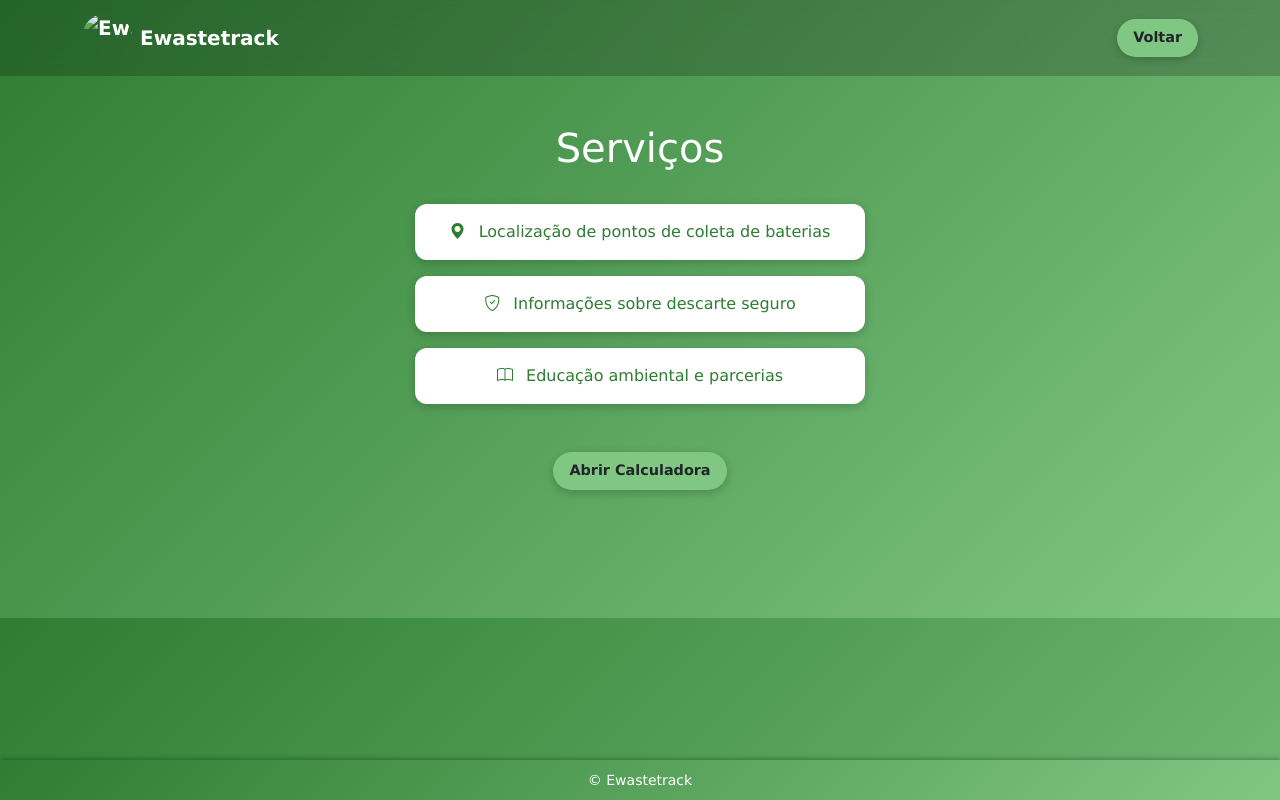
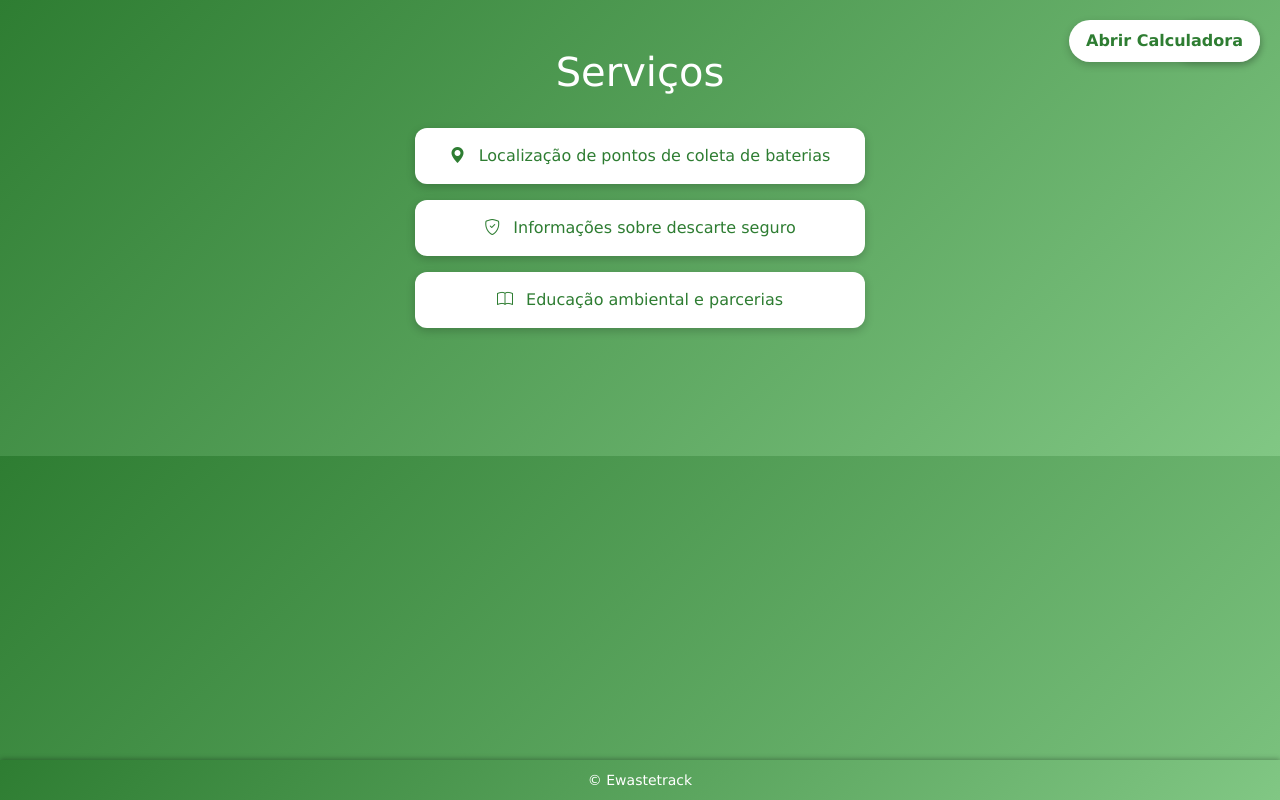
Before and after one commit to eduardaoikawa/Ewastetrack, a plain HTML site: page pages/serviço.html in a window 1280 px wide. Drawn offline with nearby package versions, Linux system fonts and the light colour scheme.

Commit message:
Update serviço.html

```diff
--- a/pages/serviço.html
+++ b/pages/serviço.html
@@ -10,29 +10,11 @@
 
   <style>
     body {
-      background: linear-gradient(135deg, #2E7D32, #81C784); /* fundo verde */
+      background: linear-gradient(135deg, #2E7D32, #81C784);
       font-family: 'Verdana', sans-serif;
       color: #ffffff;
       margin: 0;
       padding-bottom: 80px;
-    }
-
-    .navbar {
-      background: rgba(0, 0, 0, 0.2);
-      backdrop-filter: blur(10px);
-    }
-
-    .navbar-brand, .nav-link {
-      color: #fff !important;
-      font-weight: 600;
-    }
-
-    .navbar-brand img {
-      width: 50px;
-      height: 50px;
-      border-radius: 50%;
-      object-fit: cover;
-      margin-right: 0.5rem;
     }
 
     h1 {
@@ -41,7 +23,7 @@
     }
 
     .service-card {
-      background-color: #ffffff; /* card branco */
+      background-color: #ffffff;
       border-radius: 12px;
       padding: 1rem;
       margin: 1rem auto;
@@ -59,26 +41,28 @@
     }
 
     .btn-eco {
-      background-color: #81C784; /* verde claro */
-      border: none;
-      color: #212529;
+      position: fixed;
+      top: 20px;
+      right: 20px;
+      background: #ffffff;
+      color: #2E7D32;
       font-weight: bold;
       padding: 0.5rem 1rem;
       border-radius: 25px;
-      transition: 0.3s;
-      cursor: pointer;
-      box-shadow: 0 3px 10px rgba(0,0,0,0.2);
-      font-size: 0.9rem;
+      text-decoration: none;
+      box-shadow: 0 3px 8px rgba(0,0,0,0.2);
+      transition: all 0.3s ease;
+      z-index: 1000;
     }
 
     .btn-eco:hover {
-      background-color: #A5D6A7;
-      transform: translateY(-2px) scale(1.05);
-      color: #212529;
+      background: #2E7D32;
+      color: #ffffff;
+      transform: scale(1.05);
     }
 
     .calculadora-card {
-      background-color: #ffffff; /* área da calculadora branca */
+      background-color: #ffffff;
       color: #2E7D32;
       padding: 1.5rem;
       border-radius: 12px;
@@ -142,15 +126,8 @@
 </head>
 <body>
 
-  <header class="navbar navbar-expand-lg">
-    <div class="container d-flex justify-content-between align-items-center">
-      <a class="navbar-brand d-flex align-items-center" href="#">
-        <img src="logo.site.jpeg" alt="Ewastetrack">
-        Ewastetrack
-      </a>
-      <a href="index.html" class="btn btn-eco">Voltar</a>
-    </div>
-  </header>
+  <!-- Botão voltar fixo no canto direito -->
+  <a href="../index.html" class="btn-eco">Voltar</a>
 
   <main class="container my-5">
     <h1>Serviços</h1>
@@ -185,7 +162,7 @@
       <input type="number" id="baterias" min="0" value="0">
 
       <div class="botoes">
-        <button type="button" class="btn-eco w-50" onclick="calcularEconomia()">Calcular</button>
+        <button type="button" class="btn btn-eco w-50" onclick="calcularEconomia()">Calcular</button>
         <button type="button" class="btn-zerar w-50" onclick="zerarCampos()">Zerar</button>
       </div>
 
```
